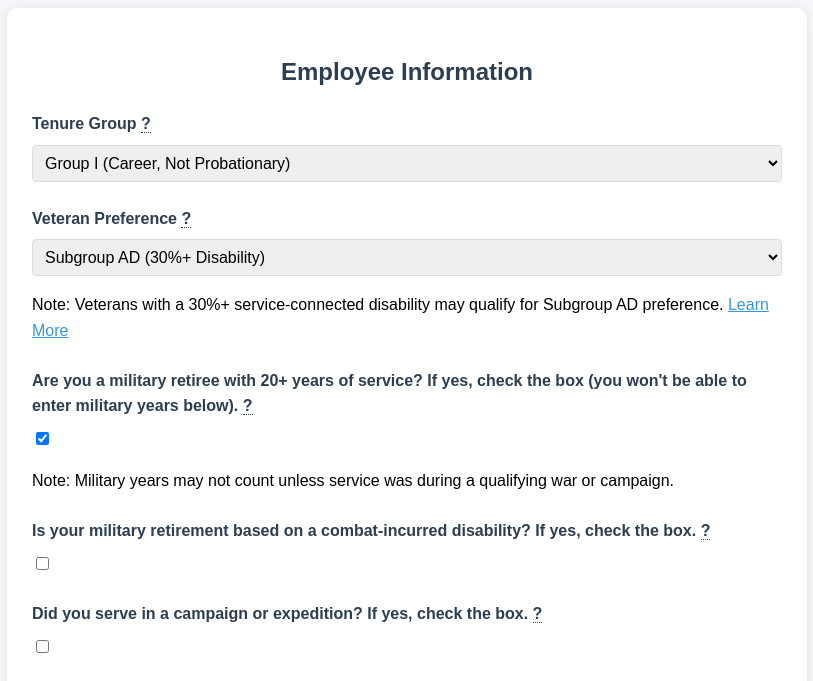
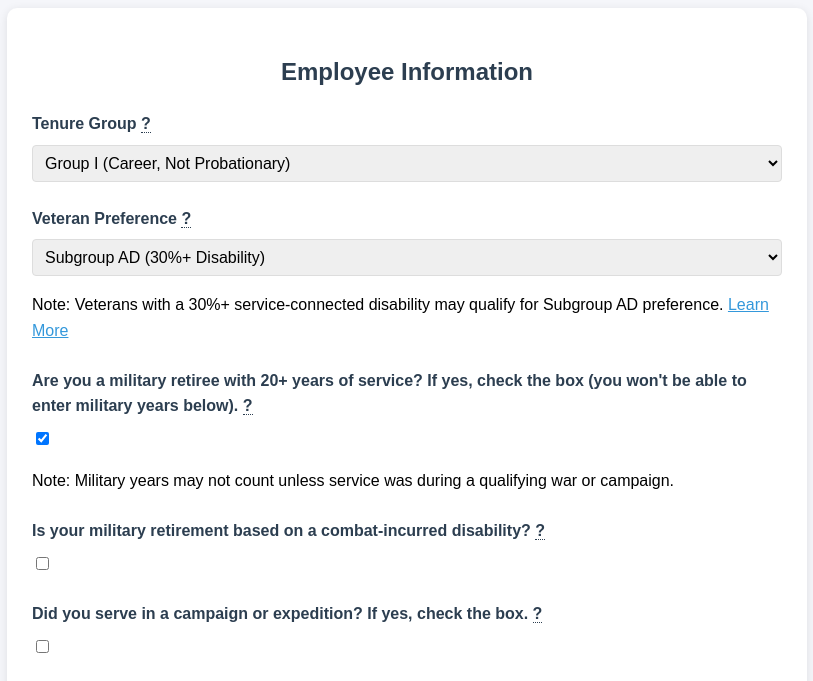
Before and after one commit to ericksonpm/RIF-Estimations, a plain HTML site: page index.html in a window 1280 px wide. Both pictures are taken after a click on the checkbox "Are you a military retiree with 20+ years of service? If yes". Shown: the part 106-787 px from the top of the page, without its empty margins (233-1046 px from the left). Drawn offline with Linux system fonts and the light colour scheme.

Commit message:
Update index.html

```diff
--- a/index.html
+++ b/index.html
@@ -71,7 +71,7 @@
           <!-- Combat Disability -->
           <div class="form-group" id="combatDiv" style="display: none;">
             <label for="combatDisability">
-              Is your military retirement based on a combat-incurred disability? If yes, check the box.
+              Is your military retirement based on a combat-incurred disability?
               <abbr title="Check if your retirement was due to a disability incurred in combat.">?</abbr>
             </label>
             <input type="checkbox" id="combatDisability" />
```
